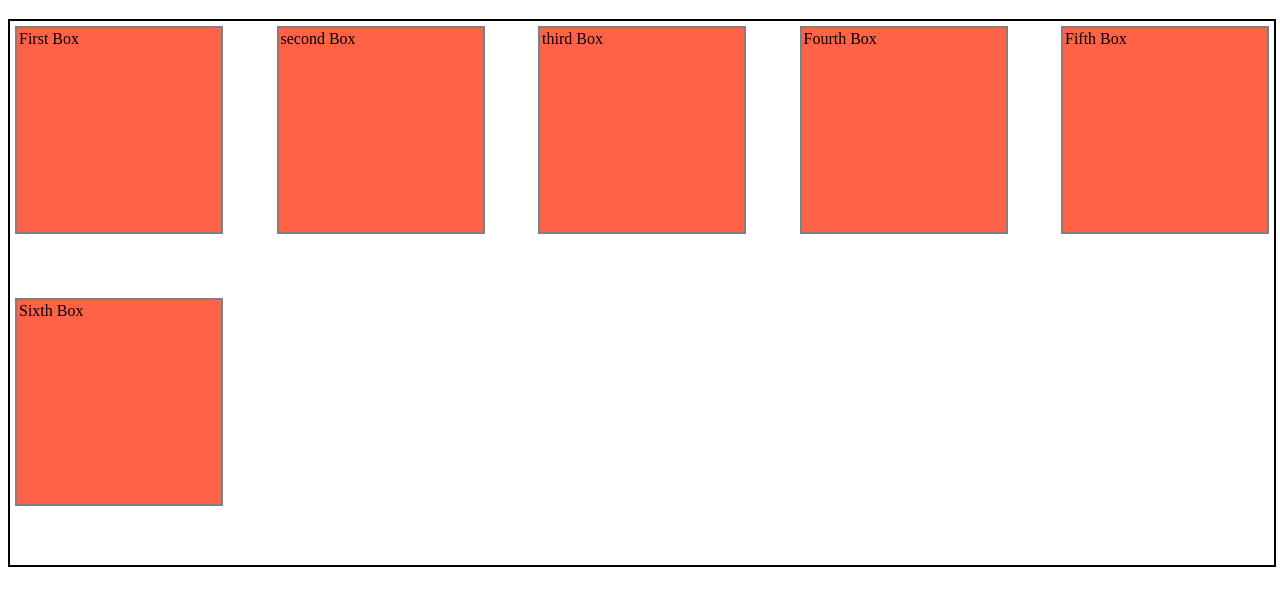
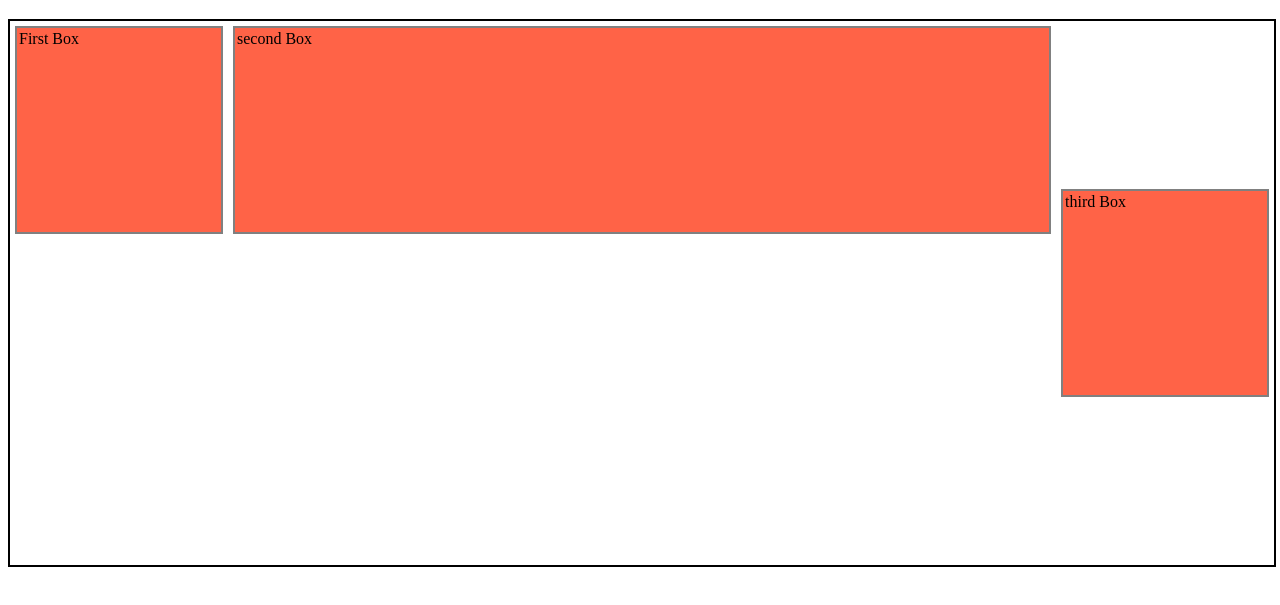
Before and after one commit to ABDULMALIKKHAN123/CLASSROOM-, a plain HTML site: page tut28.html in a window 1280 px wide. Shown: the part 61-666 px from the top of the page. Drawn offline with Linux system fonts and the light colour scheme.

Commit message:
tut28.html

```diff
--- a/tut28.css
+++ b/tut28.css
@@ -2,25 +2,34 @@
     width: 100%;
     height: 544px;
     border: 2px solid black;
-    /* Initialize the container as a flex box*/
-    display: flex;
+    display: flex;     /* Initialize the container as a flex box*/
     /* Flex properties for flex container*/
 
-   /* ( Default value of flex-direction is row) */
-    flex-direction: row;
-    /* flex-direction: column;
-    flex-direction:
-     column-reverse;
-    flex-direction: row-reverse; */
+    flex-direction: row;    /* ( Default value of flex-direction is row) */
+    flex-direction: column;
+    flex-direction:column-reverse;
+    flex-direction: row-reverse;
 
 
-    flex-wrap: wrap;
-    /* flex-wrap: wrap-reverse; */
+    flex-wrap: wrap;   /* ( Default value of flex-direction is no wrap) */
+    flex-wrap: wrap-reverse;
 
-    /* flex-flow: row-reverse; */
+    /* this is a shorthand for flex-direction: and flex-wrap: ;; */
+    flex-flow: row-reverse wrap;
 
+
+    /* justify-content will justify the content in horizontal direction */
     justify-content: center;
     justify-content: space-between;
+    justify-content: space-evenly;
+    justify-content: space-around;
+
+
+    /* justify-content will justify the content in vertical direction */
+    align-items: center;
+    align-items: end;
+    align-items: start;
+    align-items: stretch;
 }
 
 
@@ -33,3 +42,30 @@
     height: 200px;
 
 }
+
+#item-1{
+    /* Flex properties for a flex item */
+    /* higher the order,later it shows up in the container */
+    order: 3;
+
+    /* flex-grow: 2;
+    flex-shrink: 2; */
+}
+#item-2{
+    order: 2;
+    flex-grow: 3;
+    flex-shrink: 3;
+    /* flex-basis: 320px; */
+    /* when the flex-direction is set to row flex-basis: will control width; */
+    /* /* when the flex-direction is set to column flex-basis: will control height; */
+
+
+}
+
+#item-3{
+    order: 1;
+     /* flex: 2 2 200px; */
+     align-self: flex-end;
+     align-self: flex-start;
+     align-self: center;
+}
--- a/tut28.html
+++ b/tut28.html
@@ -12,9 +12,9 @@
         <div class="item" id="item-1"> First Box</div>
         <div class="item" id="item-2"> second Box</div>
         <div class="item" id="item-3"> third Box</div>
-        <div class="item" id="item-4"> Fourth Box</div>
+        <!-- <div class="item" id="item-4"> Fourth Box</div>
         <div class="item" id="item-5"> Fifth Box</div>
-        <div class="item" id="item-6"> Sixth Box</div>
+        <div class="item" id="item-6"> Sixth Box</div> -->
     </div>
 </body>
 </html>
```
